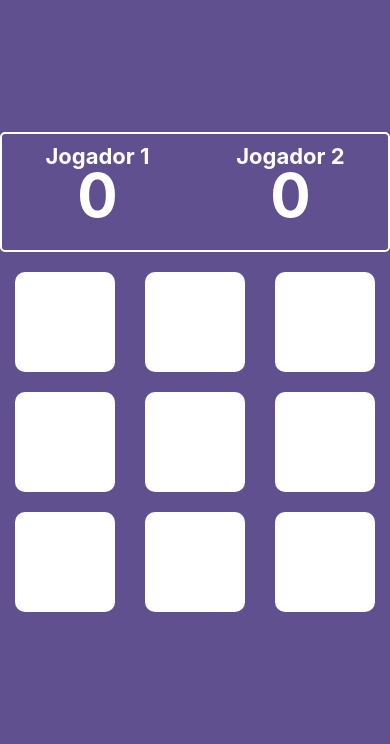
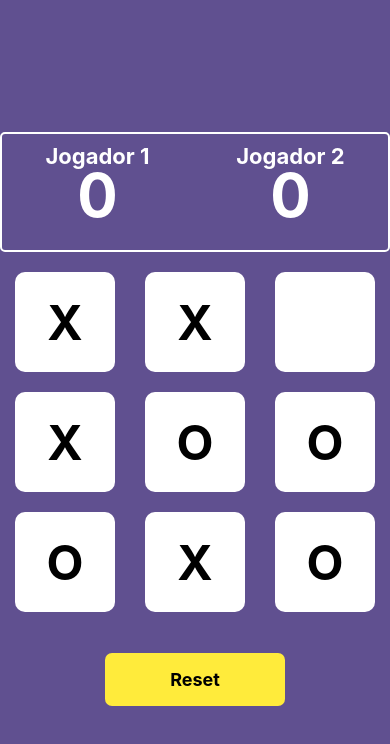
Before and after one commit to anderood/tic-tac-toe, a React Native app: screen /Dashboard in a window 390 px wide. Shown: the top 744 px of the page. Built offline with nearby package versions, Linux system fonts and the light colour scheme.

Commit message:
recriando logica de empate

```diff
--- a/src/pages/Dashboard/index.tsx
+++ b/src/pages/Dashboard/index.tsx
@@ -17,12 +17,14 @@ export function Dashboard(){
     const InitialPlayers = [ { players: ["Jogador 1","Jogador 2"] }]
     const InitialScorePoints = [ { score: [0,0] }]
 
-    const [ board, setBoard ] = useState(Array(9).fill(""));
+    // const [ board, setBoard ] = useState(Array(9).fill(""));
+    const [ board, setBoard ] = useState(["X","X","O","X","O","X", "", "O", "O" ]);
     const [ changeplayer, setChangeplayer ] = useState(true);
     const [ players, setPlayers ] = useState(InitialPlayers);
     const [ scores, setScores ] = useState(InitialScorePoints);
     const [ scoresPlayer1, setScoresPlayer1 ] = useState(1);
     const [ scoresPlayer2, setScoresPlayer2 ] = useState(1);
+    const [ count, setCount ] = useState(0);
 
     useEffect(() => {
         handlePlayCPU()
@@ -55,6 +57,7 @@ export function Dashboard(){
 
     function handleCheckWinner(){
 
+
         for (let i = 0; i < winner.length; i++) {
             const [x, y, z] = winner[i];
 
@@ -63,6 +66,26 @@ export function Dashboard(){
             }
 
         }
+
+        setCount( count => count +1);
+        console.log(count)
+
+        if( count === 2 && checkBoard){
+            alert('empate');
+            // handleReset();
+        }
+
+    }
+
+    const checkBoard = () => {
+        return(
+
+            board.map((elem) => {
+                if(elem != ""){
+                    return true;
+                }
+            })
+        )
     }
 
     function handlePlayCPU(){
@@ -86,6 +109,13 @@ export function Dashboard(){
             setChangeplayer(true)
         }
 
+    }
+
+    function handleReset(){
+
+        setBoard(Array(9).fill(""))
+        setChangeplayer(true)
+        setCount(0)
     }
 
 
@@ -114,10 +144,11 @@ export function Dashboard(){
 
             </Main>
             <Footer>
-                {/* <Button
+                <Button
                     title="Reset"
                     disabled={false}
-                /> */}
+                    onPress={handleReset}
+                />
             </Footer>
         </Container>
     );
```
